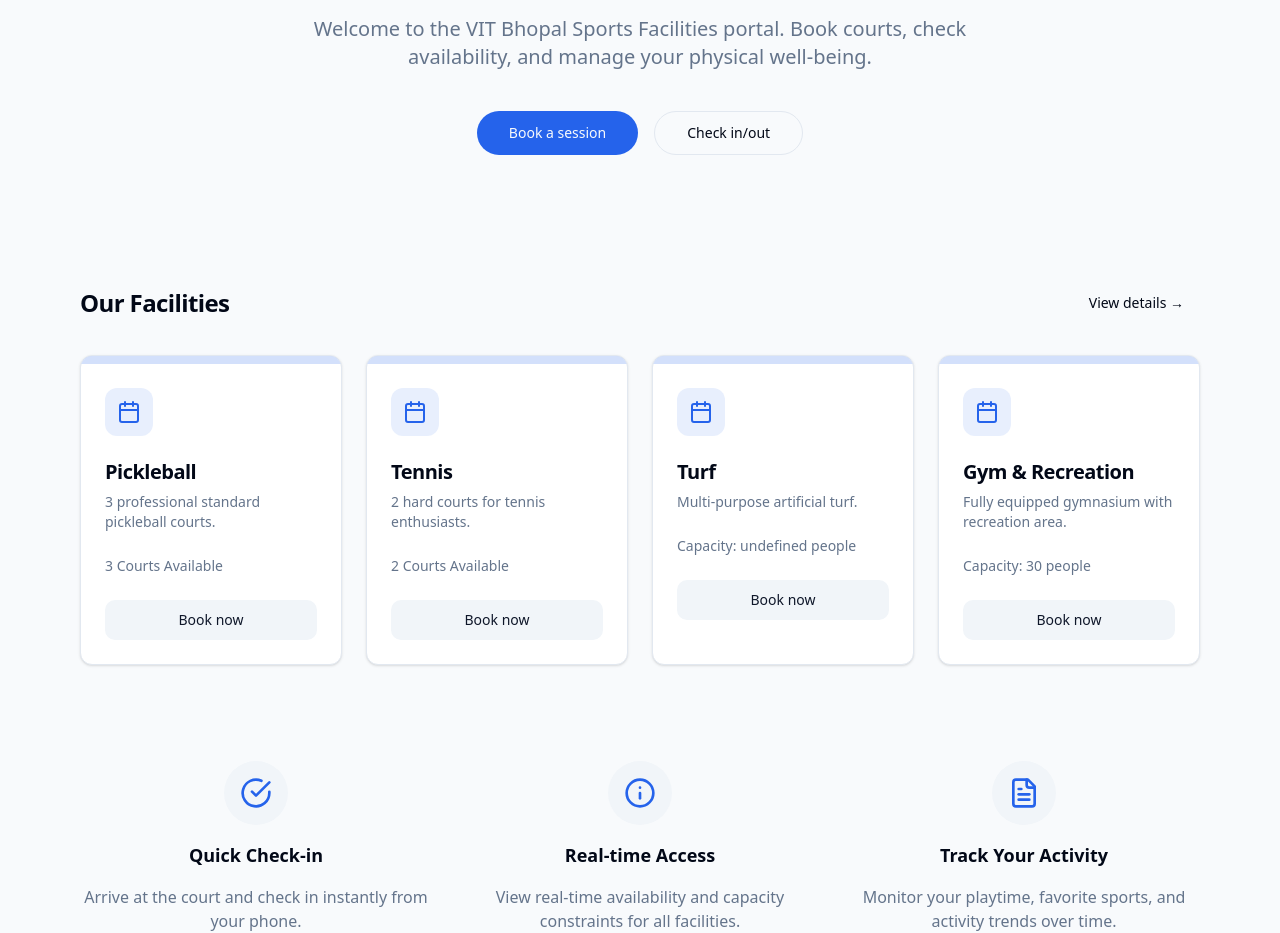
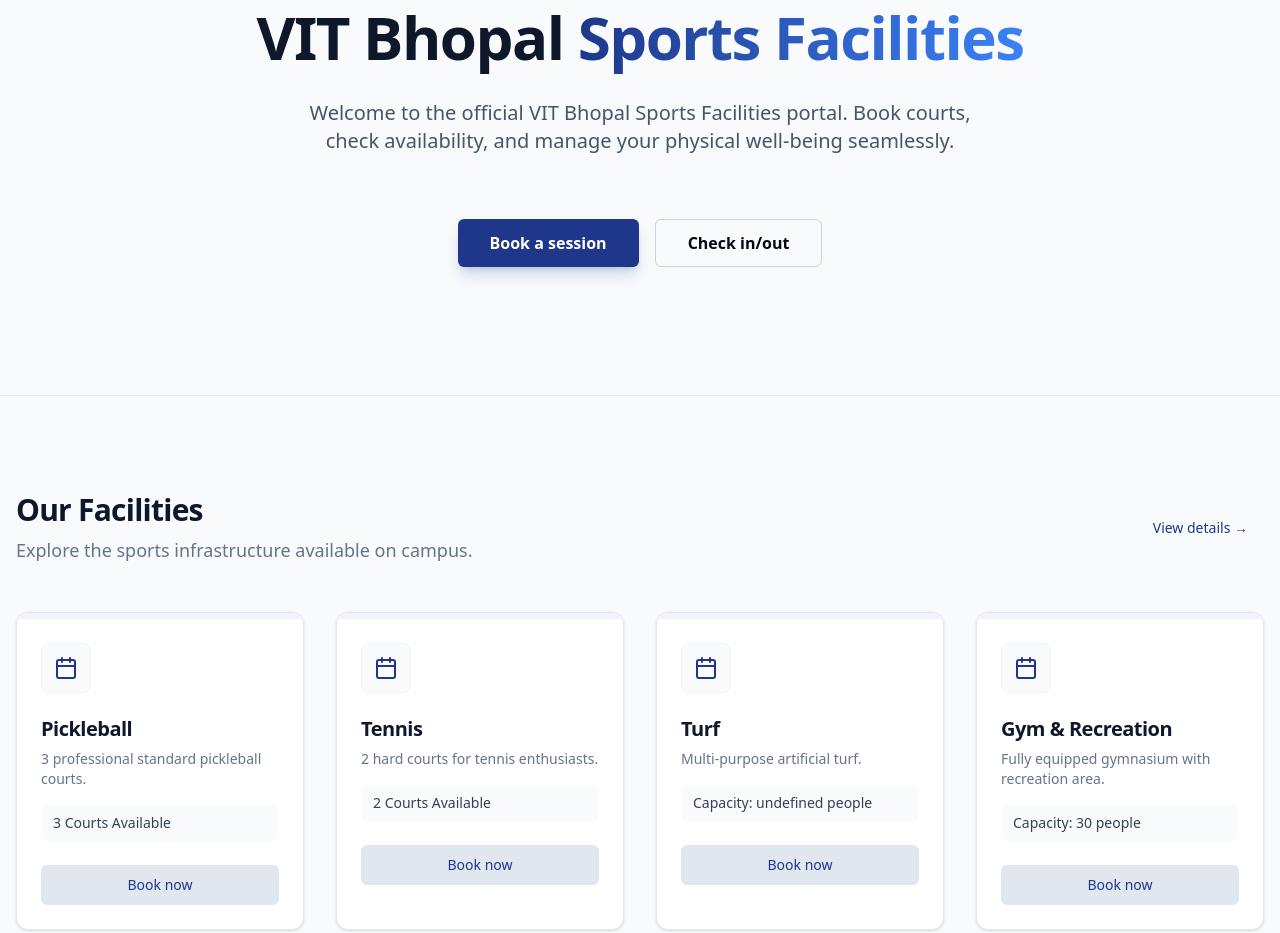
Before and after one commit to shahabhilash/vit-bhopal-sports-facilities, a Next.js app: page / in a window 1280 px wide. Shown: the part 262-1195 px from the top of the page. Built offline with nearby package versions, Linux system fonts and the light colour scheme.

Commit message:
Refine UI/UX with professional academic theme

```diff
--- a/app/globals.css
+++ b/app/globals.css
@@ -13,26 +13,26 @@
     --popover: 0 0% 100%;
     --popover-foreground: 222.2 84% 4.9%;
 
-    --primary: 221.2 83.2% 53.3%;
-    --primary-foreground: 210 40% 98%;
+    --primary: 226 64% 33%;
+    --primary-foreground: 0 0% 100%;
 
-    --secondary: 210 40% 96.1%;
-    --secondary-foreground: 222.2 47.4% 11.2%;
+    --secondary: 214 32% 91%;
+    --secondary-foreground: 226 64% 33%;
 
-    --muted: 210 40% 96.1%;
-    --muted-foreground: 215.4 16.3% 46.9%;
+    --muted: 214 32% 91%;
+    --muted-foreground: 215 16% 47%;
 
-    --accent: 210 40% 96.1%;
-    --accent-foreground: 222.2 47.4% 11.2%;
+    --accent: 214 32% 91%;
+    --accent-foreground: 226 64% 33%;
 
-    --destructive: 0 84.2% 60.2%;
-    --destructive-foreground: 210 40% 98%;
+    --destructive: 0 84% 60%;
+    --destructive-foreground: 0 0% 100%;
 
-    --border: 214.3 31.8% 91.4%;
-    --input: 214.3 31.8% 91.4%;
-    --ring: 221.2 83.2% 53.3%;
+    --border: 214 32% 91%;
+    --input: 214 32% 91%;
+    --ring: 226 64% 33%;
 
-    --radius: 0.75rem;
+    --radius: 0.5rem;
   }
 
   .dark {
--- a/app/page.tsx
+++ b/app/page.tsx
@@ -6,52 +6,64 @@ import { Card, CardContent, CardDescription, CardHeader, CardTitle } from "@/com
 
 export default function Home() {
   return (
-    <div className="container mx-auto px-4 py-8 max-w-6xl">
-      <section className="text-center py-16 md:py-24 space-y-6">
-        <h1 className="text-4xl md:text-6xl font-extrabold tracking-tight text-primary">
-          Play. Compete. Stay Fit.
+    <div className="flex flex-col min-h-screen">
+      {/* Official Hero Section */}
+      <section className="relative w-full bg-slate-50 py-20 md:py-32 overflow-hidden border-b border-slate-200">
+        <div className="absolute inset-0 bg-grid-slate-100/[0.04] bg-[bottom_1px_center]" />
+        <div className="container px-4 md:px-6 relative z-10 max-w-5xl mx-auto text-center space-y-8">
+          <div className="inline-block px-3 py-1 text-sm font-medium text-primary bg-primary/10 rounded-full mb-4">
+            Official Portal
+          </div>
+          <h1 className="text-4xl md:text-6xl font-extrabold tracking-tight text-slate-900 mb-4">
+            VIT Bhopal <br className="md:hidden" />
+            <span className="bg-gradient-to-r from-primary to-blue-500 bg-clip-text text-transparent">
+              Sports Facilities
+            </span>
           </h1>
-        <p className="text-lg md:text-xl text-muted-foreground max-w-2xl mx-auto">
-          Welcome to the VIT Bhopal Sports Facilities portal. Book courts, check availability, and manage your physical well-being.
+          <p className="text-lg md:text-xl text-slate-600 max-w-2xl mx-auto leading-relaxed">
+            Welcome to the official VIT Bhopal Sports Facilities portal. Book courts, check availability, and manage your physical well-being seamlessly.
           </p>
-        <div className="flex flex-wrap justify-center gap-4 pt-4">
-          <Button asChild size="lg" className="rounded-full px-8">
+          <div className="flex flex-col sm:flex-row justify-center gap-4 pt-8">
+            <Button asChild size="lg" className="rounded-md px-8 shadow-lg shadow-primary/20 h-12 text-base font-semibold transition-all hover:scale-[1.02]">
               <Link href="/book">Book a session</Link>
             </Button>
-          <Button asChild variant="outline" size="lg" className="rounded-full px-8">
+            <Button asChild variant="outline" size="lg" className="rounded-md px-8 h-12 text-base font-semibold border-slate-300 hover:bg-slate-100 transition-all hover:scale-[1.02]">
               <Link href="/check-in">Check in/out</Link>
             </Button>
           </div>
+        </div>
       </section>
 
-      <section className="py-8">
-        <div className="flex items-center justify-between mb-8">
-          <h2 className="text-2xl font-bold tracking-tight">Our Facilities</h2>
-          <Button variant="ghost" asChild>
+      <section className="py-16 md:py-24 container mx-auto px-4 max-w-7xl">
+        <div className="flex flex-col md:flex-row items-start md:items-center justify-between mb-12 gap-4">
+          <div>
+            <h2 className="text-3xl font-bold tracking-tight text-slate-900">Our Facilities</h2>
+            <p className="text-slate-500 mt-2 text-lg">Explore the sports infrastructure available on campus.</p>
+          </div>
+          <Button variant="ghost" asChild className="text-primary hover:text-primary/80 hover:bg-primary/10">
             <Link href="/access">View details &rarr;</Link>
           </Button>
         </div>
 
-        <div className="grid grid-cols-1 md:grid-cols-2 lg:grid-cols-4 gap-6">
+        <div className="grid grid-cols-1 md:grid-cols-2 lg:grid-cols-4 gap-6 md:gap-8">
           {sportsFacilities.map((sport) => {
             return (
-              <Card key={sport.id} className="overflow-hidden hover:shadow-lg transition-all duration-300 group">
-                <div className="h-2 w-full bg-primary/20 group-hover:bg-primary transition-colors" />
-                <CardHeader>
-                  <div className="p-3 bg-primary/10 w-fit rounded-lg mb-4 text-primary">
-                    {/* Placeholder for icon, you can add dynamic icons later */}
+              <Card key={sport.id} className="overflow-hidden hover:shadow-xl hover:shadow-slate-200/50 transition-all duration-300 group border-slate-200">
+                <div className="h-1.5 w-full bg-slate-100 group-hover:bg-primary transition-colors" />
+                <CardHeader className="pb-4">
+                  <div className="p-3 bg-slate-50 w-fit rounded-lg mb-4 text-primary border border-slate-100 group-hover:border-primary/20 group-hover:bg-primary/5 transition-colors">
                     <Calendar className="w-6 h-6" />
                   </div>
-                  <CardTitle className="text-xl">{sport.name}</CardTitle>
-                  <CardDescription>{sport.description}</CardDescription>
+                  <CardTitle className="text-xl text-slate-900">{sport.name}</CardTitle>
+                  <CardDescription className="text-slate-500 line-clamp-2">{sport.description}</CardDescription>
                 </CardHeader>
                 <CardContent>
-                  <div className="text-sm text-muted-foreground mb-6">
+                  <div className="text-sm font-medium text-slate-700 mb-6 bg-slate-50 py-2 px-3 rounded-md">
                     {sport.type === 'court'
                       ? `${sport.courts} Courts Available`
                       : `Capacity: ${sport.capacity} people`}
                   </div>
-                  <Button asChild className="w-full" variant="secondary">
+                  <Button asChild className="w-full font-medium" variant="secondary">
                     <Link href={`/book?sport=${sport.id}`}>Book now</Link>
                   </Button>
                 </CardContent>
@@ -61,27 +73,31 @@ export default function Home() {
         </div>
       </section>
 
-      <section className="py-16 grid grid-cols-1 md:grid-cols-3 gap-8 text-center">
-        <div className="space-y-4 flex flex-col items-center">
-          <div className="w-16 h-16 rounded-full bg-secondary flex items-center justify-center text-primary">
+      <section className="py-20 bg-slate-900 text-slate-50 border-t border-slate-800">
+        <div className="container mx-auto px-4 max-w-6xl">
+          <div className="grid grid-cols-1 md:grid-cols-3 gap-12 text-center">
+            <div className="space-y-5 flex flex-col items-center">
+              <div className="w-16 h-16 rounded-2xl bg-white/10 flex items-center justify-center text-blue-400 shadow-inner">
                 <CheckCircle className="w-8 h-8" />
               </div>
-          <h3 className="font-semibold text-lg">Quick Check-in</h3>
-          <p className="text-muted-foreground">Arrive at the court and check in instantly from your phone.</p>
+              <h3 className="font-semibold text-xl text-white">Quick Check-in</h3>
+              <p className="text-slate-400 leading-relaxed">Arrive at the facility and check in instantly from your smartphone.</p>
             </div>
-        <div className="space-y-4 flex flex-col items-center">
-          <div className="w-16 h-16 rounded-full bg-secondary flex items-center justify-center text-primary">
+            <div className="space-y-5 flex flex-col items-center">
+              <div className="w-16 h-16 rounded-2xl bg-white/10 flex items-center justify-center text-blue-400 shadow-inner">
                 <Info className="w-8 h-8" />
               </div>
-          <h3 className="font-semibold text-lg">Real-time Access</h3>
-          <p className="text-muted-foreground">View real-time availability and capacity constraints for all facilities.</p>
+              <h3 className="font-semibold text-xl text-white">Real-time Access</h3>
+              <p className="text-slate-400 leading-relaxed">View real-time availability and capacity constraints before you arrive.</p>
             </div>
-        <div className="space-y-4 flex flex-col items-center">
-          <div className="w-16 h-16 rounded-full bg-secondary flex items-center justify-center text-primary">
+            <div className="space-y-5 flex flex-col items-center">
+              <div className="w-16 h-16 rounded-2xl bg-white/10 flex items-center justify-center text-blue-400 shadow-inner">
                 <FileText className="w-8 h-8" />
               </div>
-          <h3 className="font-semibold text-lg">Track Your Activity</h3>
-          <p className="text-muted-foreground">Monitor your playtime, favorite sports, and activity trends over time.</p>
+              <h3 className="font-semibold text-xl text-white">Track Your Activity</h3>
+              <p className="text-slate-400 leading-relaxed">Monitor your playtime, favorite sports, and stay consistent.</p>
+            </div>
+          </div>
         </div>
       </section>
     </div>
```
Lines whose indentation alone changed are shown as unchanged.
